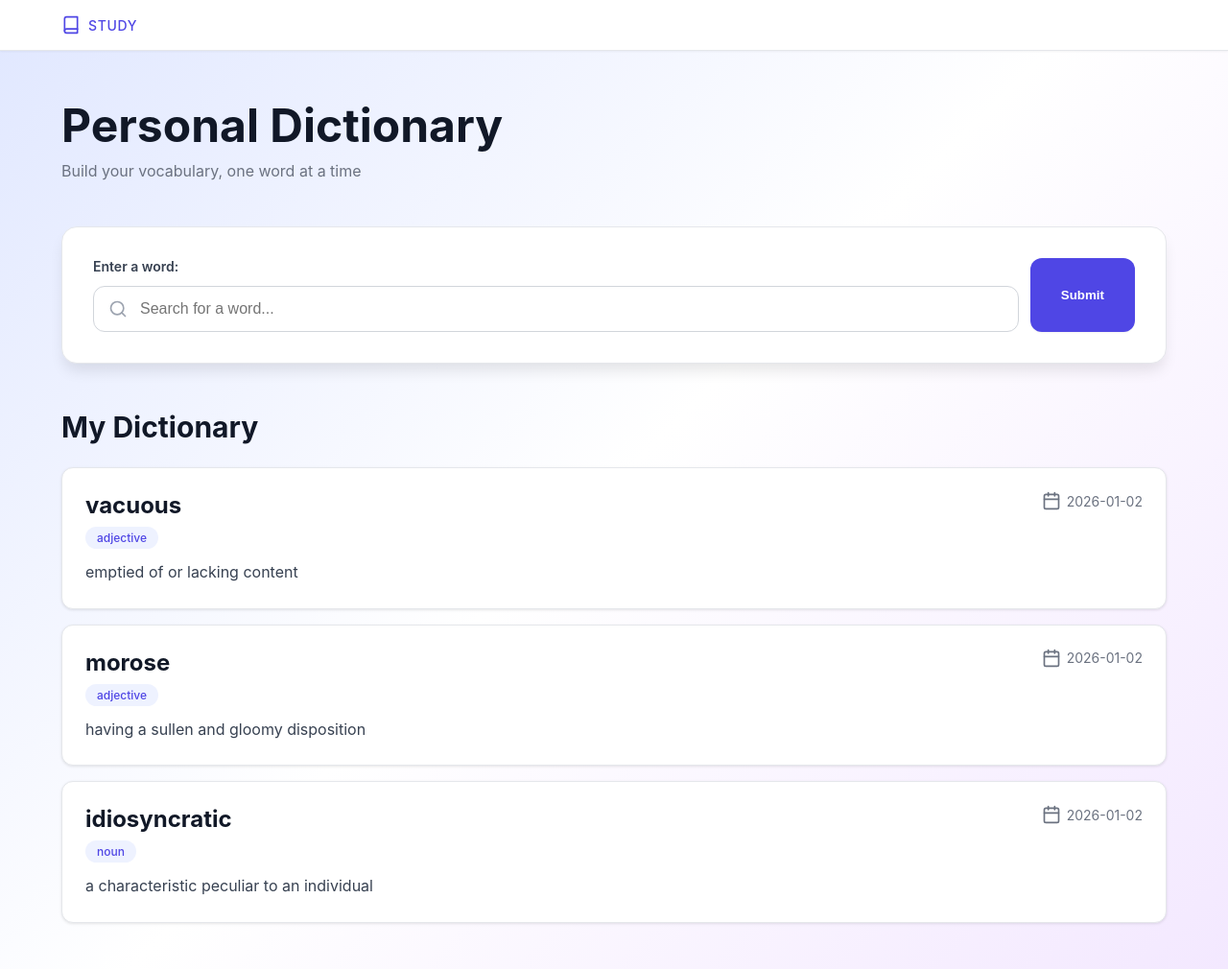
After one commit to mimiaboubaker/personal_dictionary, a Flask app: page /testing in a window 1280 px wide. The commit adds this page. Shown: the whole page at 96% size. Run offline with Flask 3, Linux system fonts and the light colour scheme.

Commit message:
Updated css

```diff
--- a/index.py
+++ b/index.py
@@ -45,10 +45,10 @@ def word_entry():
             page += f"""
             <div class="feed-of-words">
                 <p class="date-saved">{date_saved}</p>
-                <h2 class="word">{word}</h2>
+                <h3 class="word">{word}</h3>
                 <p class="part-of-speech"><i>{part_of_speech}</i></p>
                 <p class="definition">{definition}</p>
-                <hr>
+
             </div>
             """
     except FileNotFoundError:
@@ -193,6 +193,13 @@ def reveal():
     session["show_definition"] = True
     return redirect("/flashcards")
 
+@app.route('/testing', methods=["GET"])
+def testing():
+    f = open("testing.html")
+    page = f.read()
+    f.close()
+
+    return page
 
 if __name__ == "__main__":
     app.run(debug=True)
--- a/p_dictionary.txt
+++ b/p_dictionary.txt
@@ -3,4 +3,4 @@
 2026-01-02|adjective|sanguine|marked by eager hopefulness : confidently optimistic
 2026-01-02|noun|idiosyncratic|a peculiarity of constitution, behavior, or temperament : an individualizing characteristic or quality; broadly : eccentricity
 2026-01-02|adjective|morose|having a sullen and gloomy disposition
-2026-01-02|adjective|Vacuous|emptied of or lacking content
+2026-01-02|adjective|vacuous|emptied of or lacking content
--- /dev/null
+++ b/testing.html
@@ -0,0 +1,313 @@
+<!DOCTYPE html>
+<html lang="en">
+<head>
+    <meta charset="UTF-8">
+    <meta name="viewport" content="width=device-width, initial-scale=1.0">
+    <title>Personal Dictionary</title>
+    <style>
+        * {
+            margin: 0;
+            padding: 0;
+            box-sizing: border-box;
+        }
+
+        body {
+            font-family: -apple-system, BlinkMacSystemFont, 'Segoe UI', Roboto, sans-serif;
+            background: linear-gradient(135deg, #e0e7ff 0%, #ffffff 50%, #f3e8ff 100%);
+            min-height: 100vh;
+        }
+
+        /* Header */
+        header {
+            background: white;
+            border-bottom: 1px solid #e5e7eb;
+            box-shadow: 0 1px 2px rgba(0, 0, 0, 0.05);
+        }
+
+        .header-content {
+            max-width: 1200px;
+            margin: 0 auto;
+            padding: 1rem 1.5rem;
+            display: flex;
+            align-items: center;
+            gap: 0.5rem;
+            color: #4f46e5;
+        }
+
+        .header-content span {
+            font-size: 0.875rem;
+            font-weight: 500;
+            text-transform: uppercase;
+            letter-spacing: 0.05em;
+        }
+
+        /* Main Content */
+        main {
+            max-width: 1200px;
+            margin: 0 auto;
+            padding: 3rem 1.5rem;
+        }
+
+        /* Title Section */
+        .title-section {
+            margin-bottom: 3rem;
+        }
+
+        h1 {
+            font-size: 3rem;
+            font-weight: 700;
+            color: #111827;
+            margin-bottom: 0.5rem;
+        }
+
+        .subtitle {
+            color: #6b7280;
+            font-size: 1rem;
+        }
+
+        /* Search Form */
+        .search-card {
+            background: white;
+            border-radius: 1rem;
+            box-shadow: 0 10px 15px -3px rgba(0, 0, 0, 0.1);
+            padding: 2rem;
+            margin-bottom: 3rem;
+            border: 1px solid #e5e7eb;
+        }
+
+        .search-card label {
+            display: block;
+            font-size: 0.875rem;
+            font-weight: 600;
+            color: #374151;
+            margin-bottom: 0.75rem;
+        }
+
+        .search-form {
+            display: flex;
+            gap: 0.75rem;
+        }
+
+        .input-wrapper {
+            flex: 1;
+            position: relative;
+        }
+
+        input[type="text"] {
+            width: 100%;
+            padding: 0.875rem 1rem 0.875rem 3rem;
+            border: 1px solid #d1d5db;
+            border-radius: 0.75rem;
+            font-size: 1rem;
+            outline: none;
+            transition: all 0.2s;
+        }
+
+        input[type="text"]:focus {
+            border-color: transparent;
+            box-shadow: 0 0 0 3px rgba(79, 70, 229, 0.1);
+            ring: 2px solid #4f46e5;
+        }
+
+        .search-icon {
+            position: absolute;
+            left: 1rem;
+            top: 50%;
+            transform: translateY(-50%);
+            color: #9ca3af;
+        }
+
+        button[type="submit"] {
+            padding: 0.875rem 2rem;
+            background: #4f46e5;
+            color: white;
+            font-weight: 600;
+            border: none;
+            border-radius: 0.75rem;
+            cursor: pointer;
+            transition: all 0.2s;
+            box-shadow: 0 1px 2px rgba(0, 0, 0, 0.05);
+        }
+
+        button[type="submit"]:hover {
+            background: #4338ca;
+            box-shadow: 0 4px 6px -1px rgba(0, 0, 0, 0.1);
+        }
+
+        /* Dictionary Section */
+        .dictionary-section h2 {
+            font-size: 1.875rem;
+            font-weight: 700;
+            color: #111827;
+            margin-bottom: 1.5rem;
+        }
+
+        .entries-container {
+            display: flex;
+            flex-direction: column;
+            gap: 1rem;
+        }
+
+        /* Entry Card */
+        .entry-card {
+            background: white;
+            border-radius: 0.75rem;
+            box-shadow: 0 1px 3px rgba(0, 0, 0, 0.1);
+            border: 1px solid #e5e7eb;
+            padding: 1.5rem;
+            transition: box-shadow 0.2s;
+        }
+
+        .entry-card:hover {
+            box-shadow: 0 4px 6px -1px rgba(0, 0, 0, 0.1);
+        }
+
+        .entry-header {
+            display: flex;
+            justify-content: space-between;
+            align-items: start;
+            margin-bottom: 0.75rem;
+        }
+
+        .entry-word {
+            font-size: 1.5rem;
+            font-weight: 700;
+            color: #111827;
+            margin-bottom: 0.5rem;
+        }
+
+        .part-of-speech {
+            display: inline-block;
+            padding: 0.25rem 0.75rem;
+            background: #eef2ff;
+            color: #4f46e5;
+            font-size: 0.75rem;
+            font-weight: 500;
+            border-radius: 9999px;
+        }
+
+        .entry-date {
+            display: flex;
+            align-items: center;
+            gap: 0.375rem;
+            color: #6b7280;
+            font-size: 0.875rem;
+        }
+
+        .entry-definition {
+            color: #374151;
+            line-height: 1.6;
+        }
+
+        /* Icon styling */
+        svg {
+            width: 20px;
+            height: 20px;
+        }
+    </style>
+</head>
+<body>
+    <!-- Header -->
+    <header>
+        <div class="header-content">
+            <svg xmlns="http://www.w3.org/2000/svg" width="24" height="24" viewBox="0 0 24 24" fill="none" stroke="currentColor" stroke-width="2" stroke-linecap="round" stroke-linejoin="round">
+                <path d="M4 19.5A2.5 2.5 0 0 1 6.5 17H20"></path>
+                <path d="M6.5 2H20v20H6.5A2.5 2.5 0 0 1 4 19.5v-15A2.5 2.5 0 0 1 6.5 2z"></path>
+            </svg>
+            <span>Study</span>
+        </div>
+    </header>
+
+    <!-- Main Content -->
+    <main>
+        <!-- Title Section -->
+        <div class="title-section">
+            <h1>Personal Dictionary</h1>
+            <p class="subtitle">Build your vocabulary, one word at a time</p>
+        </div>
+
+        <!-- Search Form -->
+        <div class="search-card">
+            <form method="POST" class="search-form">
+                <div style="width: 100%;">
+                    <label for="word">Enter a word:</label>
+                    <div class="input-wrapper">
+                        <svg class="search-icon" xmlns="http://www.w3.org/2000/svg" width="20" height="20" viewBox="0 0 24 24" fill="none" stroke="currentColor" stroke-width="2" stroke-linecap="round" stroke-linejoin="round">
+                            <circle cx="11" cy="11" r="8"></circle>
+                            <path d="m21 21-4.35-4.35"></path>
+                        </svg>
+                        <input type="text" id="word" name="word" placeholder="Search for a word..." required>
+                    </div>
+                </div>
+                <button type="submit">Submit</button>
+            </form>
+        </div>
+
+        <!-- Dictionary Entries -->
+        <div class="dictionary-section">
+            <h2>My Dictionary</h2>
+            <div class="entries-container">
+                <!-- Example Entry 1 -->
+                <div class="entry-card">
+                    <div class="entry-header">
+                        <div>
+                            <div class="entry-word">vacuous</div>
+                            <span class="part-of-speech">adjective</span>
+                        </div>
+                        <div class="entry-date">
+                            <svg xmlns="http://www.w3.org/2000/svg" width="16" height="16" viewBox="0 0 24 24" fill="none" stroke="currentColor" stroke-width="2" stroke-linecap="round" stroke-linejoin="round">
+                                <rect x="3" y="4" width="18" height="18" rx="2" ry="2"></rect>
+                                <line x1="16" y1="2" x2="16" y2="6"></line>
+                                <line x1="8" y1="2" x2="8" y2="6"></line>
+                                <line x1="3" y1="10" x2="21" y2="10"></line>
+                            </svg>
+                            <span>2026-01-02</span>
+                        </div>
+                    </div>
+                    <p class="entry-definition">emptied of or lacking content</p>
+                </div>
+
+                <!-- Example Entry 2 -->
+                <div class="entry-card">
+                    <div class="entry-header">
+                        <div>
+                            <div class="entry-word">morose</div>
+                            <span class="part-of-speech">adjective</span>
+                        </div>
+                        <div class="entry-date">
+                            <svg xmlns="http://www.w3.org/2000/svg" width="16" height="16" viewBox="0 0 24 24" fill="none" stroke="currentColor" stroke-width="2" stroke-linecap="round" stroke-linejoin="round">
+                                <rect x="3" y="4" width="18" height="18" rx="2" ry="2"></rect>
+                                <line x1="16" y1="2" x2="16" y2="6"></line>
+                                <line x1="8" y1="2" x2="8" y2="6"></line>
+                                <line x1="3" y1="10" x2="21" y2="10"></line>
+                            </svg>
+                            <span>2026-01-02</span>
+                        </div>
+                    </div>
+                    <p class="entry-definition">having a sullen and gloomy disposition</p>
+                </div>
+
+                <!-- Example Entry 3 -->
+                <div class="entry-card">
+                    <div class="entry-header">
+                        <div>
+                            <div class="entry-word">idiosyncratic</div>
+                            <span class="part-of-speech">noun</span>
+                        </div>
+                        <div class="entry-date">
+                            <svg xmlns="http://www.w3.org/2000/svg" width="16" height="16" viewBox="0 0 24 24" fill="none" stroke="currentColor" stroke-width="2" stroke-linecap="round" stroke-linejoin="round">
+                                <rect x="3" y="4" width="18" height="18" rx="2" ry="2"></rect>
+                                <line x1="16" y1="2" x2="16" y2="6"></line>
+                                <line x1="8" y1="2" x2="8" y2="6"></line>
+                                <line x1="3" y1="10" x2="21" y2="10"></line>
+                            </svg>
+                            <span>2026-01-02</span>
+                        </div>
+                    </div>
+                    <p class="entry-definition">a characteristic peculiar to an individual</p>
+                </div>
+            </div>
+        </div>
+    </main>
+</body>
+</html>
```
Also changed, not shown: static/css/styles.css (+97 -16 lines), study.html (+8 -0 lines), word_form.html (+23 -14 lines).
